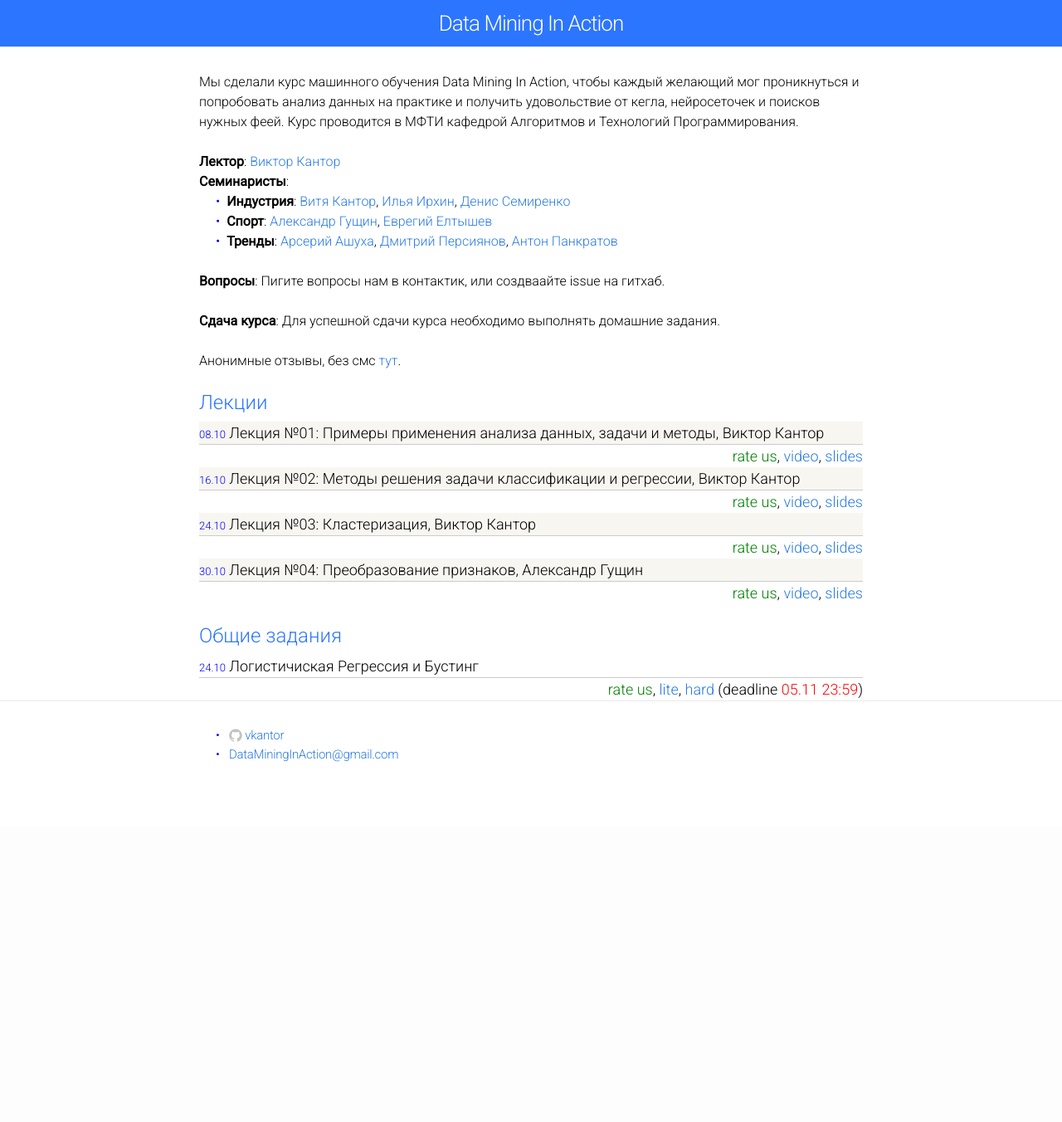
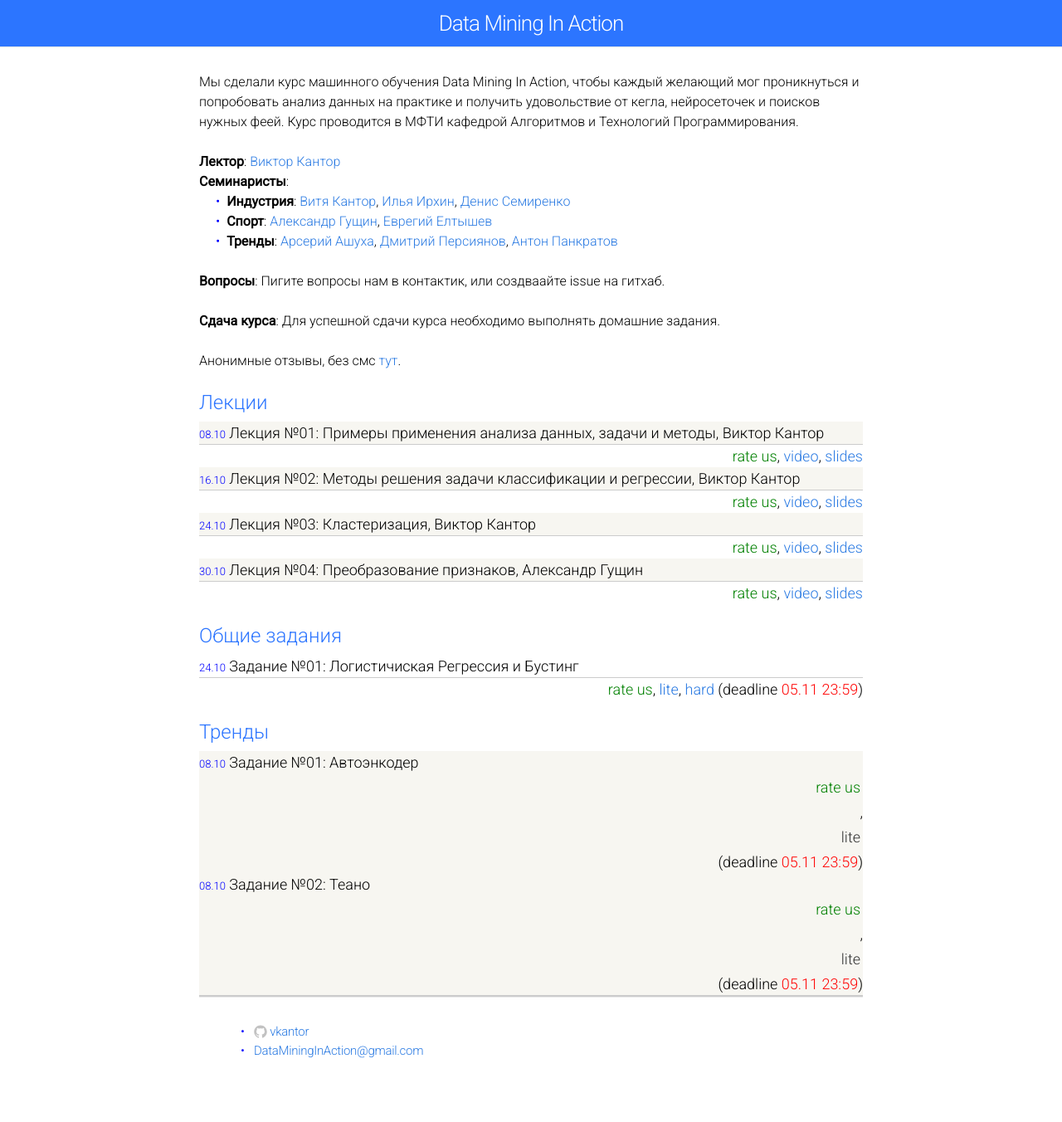
Before and after one commit to vkantor/MIPT_Data_Mining_In_Action_2016, a Jekyll site: the page built from docs/index.html, in a window 1280 px wide. Shown: the whole page at 83% size. Built offline with Jekyll 4.4.1, drawn with Linux system fonts in a browser that asks for light colours; before the commit the page ends 995 px from its top, so only the background shows below that.

Commit message:
contest link

```diff
--- a/docs/index.html
+++ b/docs/index.html
@@ -75,7 +75,7 @@
     <div class="module-header">Общие задания</div>
 
     <div class="materials-item">
-      <font size="2" color="blue">24.10</font> Логистичиская Регрессия и Бустинг
+      <font size="2" color="blue">24.10</font> Задание №01: Логистичиская Регрессия и Бустинг
     </div>
     <div style="text-align: right">
          <a href="https://goo.gl/forms/EdqMtIHGRxceVzUx1"> <font color="green">rate us</font></a>,
@@ -83,4 +83,22 @@
         <a href="https://github.com/vkantor/MIPT_Data_Mining_In_Action_2016/tree/master/base/hw01">hard</a>
         (deadline <font color="red">05.11 23:59</font>)
     </div>
+
+    <div class="module-header">Тренды</div>
+
+    <div class="materials-item">
+      <font size="2" color="blue">08.10</font> Задание №01: Автоэнкодер
+    <div style="text-align: right">
+        <a href="https://goo.gl/forms/rIjvnPHuPNWGCDA53"> <font color="green">rate us</font></a>,
+        <a href="https://github.com/vkantor/MIPT_Data_Mining_In_Action_2016/blob/master/trends/hw0/task0.ipynb">lite</a>
+        (deadline <font color="red">05.11 23:59</font>)
+    </div>
+
+    <div class="materials-item">
+      <font size="2" color="blue">08.10</font> Задание №02: Теано
+    <div style="text-align: right">
+        <a href="https://goo.gl/forms/rIjvnPHuPNWGCDA53"> <font color="green">rate us</font></a>,
+        <a href="https://github.com/vkantor/MIPT_Data_Mining_In_Action_2016/blob/master/trends/hw1/theano.ipynb">lite</a>
+        (deadline <font color="red">05.11 23:59</font>)
+    </div>
 </div>
```
